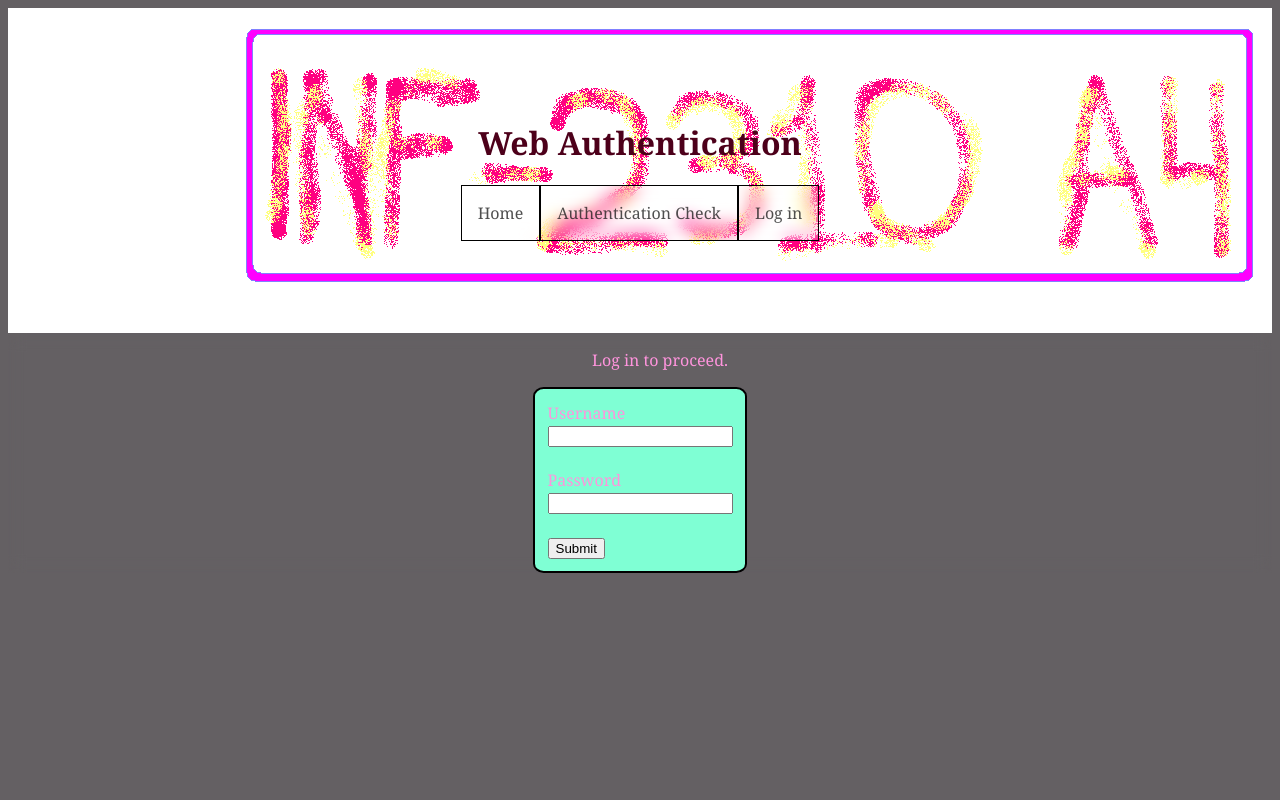
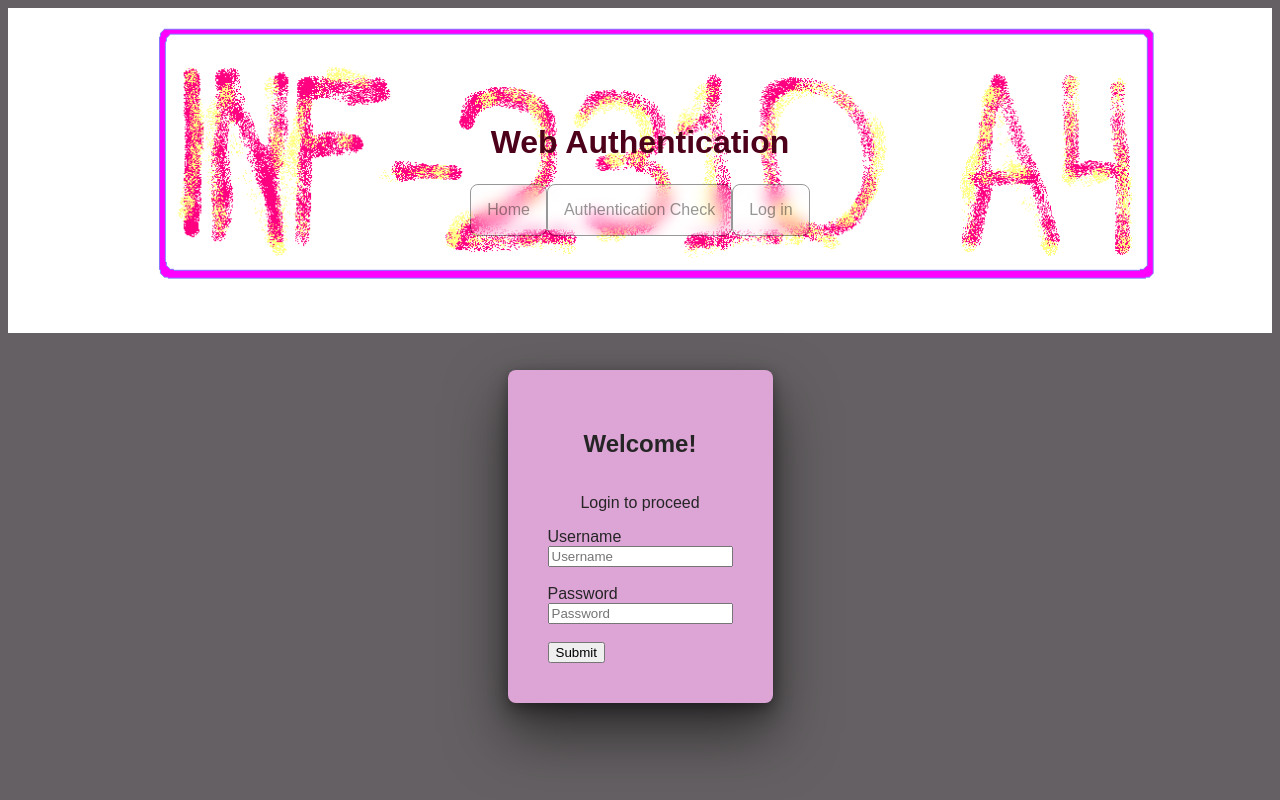
Before and after one commit to Fauxmage/INF-2310-as4, a Flask app: page /login in a window 1280 px wide. Run offline with Flask 3, Linux system fonts and the light colour scheme.

Commit message:
Changed navbar and login + register forms

```diff
--- a/src/app.py
+++ b/src/app.py
@@ -7,6 +7,8 @@ import conf
 app = Flask(__name__, template_folder='templates', static_folder='styles')
 app.secret_key = os.urandom(16)
 
+host = '0.0.0.0'
+port = '443'
 
 @app.route("/")
 def home():
--- a/src/styles/index.css
+++ b/src/styles/index.css
@@ -1,7 +1,7 @@
 
 body {
   background-color: rgba(26, 20, 24, 0.674);
-  font-family: Georgia, 'Times New Roman', Times, serif;
+  font-family: sans-serif;
 }
 
 .header-title {
@@ -16,39 +16,47 @@ body {
   text-align: center;
   color: rgb(77, 0, 26);
   background-image: url(banner.png);
+  background-position: center;
+  background-repeat: no-repeat;
+  position: relative;
+  background-size: cover;
 }
 
 nav {
   width: 100%;
+  border-radius: 8px;
 
 }
 
 nav .main-nav ul {
   list-style: none;
   margin: 0;
-  padding: 0;
+  padding: 2px;
   display: flex;
   overflow: hidden;
   justify-content: center;
+  border-radius: 8px;
 }
 
 nav .main-nav li {
   float: left;
-  border: 1px solid black; /* sets border style, width, and color */
+  border: 1px solid rgba(25, 25, 25, 0.451);
   padding: auto;
+  border-radius: 8px;
 }
 
 nav .main-nav a {
   display: block;
-  color: rgba(25, 25, 25, 0.764);
+  color: rgba(25, 25, 25, 0.451);
   text-align: center;
   padding: 16px 16px;
   text-decoration: none;
   backdrop-filter: blur(8px);
+  border-radius: 8px;
 }
 
 nav li a:hover {
-  background-color: #22222287;
+  color: black;
 }
 
 .main {
@@ -59,32 +67,37 @@ nav li a:hover {
   text-align: center;
   justify-content: center;
   color: rgb(255, 148, 221);
-  backdrop-filter: blur(8px);
 }
 
 
-.right-side {
-  width: 50%;
-  display: block;
+
+.login, .register {
+  color: rgb(37, 37, 37);
+  background: rgb(221, 164, 214);
+  margin: auto;
+  box-shadow: 0px 2px 10px rgba(0,0,0,0.2), 0px 10px 20px rgba(0,0,0,0.3), 0px 30px 60px 1px rgba(0,0,0,0.5);
+  border-radius: 8px;
+  padding: 40px;
+}
+
+.login .head {
+  display: flex;
+  align-items: center;
   justify-content: center;
-  flex-direction: column;
-  text-align: center;
-  overflow: hidden;
-}
-.register-box {
-  justify-content: left;
-  border: 2px solid black; /* sets border style, width, and color */
-  padding: 2%;
-  border-radius: 5%;
-  display: inline-block; /* displays the div as an inline-block element */
-  background-color: aquamarine;
 }
 
 .login-box {
   text-align: left;
-  border: 2px solid black; /* sets border style, width, and color */
-  padding: 2%;
-  border-radius: 5%;
-  display: inline-block; /* displays the div as an inline-block element */
-  background-color: aquamarine;
+  display: inline-block;
 }
+
+.register .head {
+  display: flex;
+  align-items: center;
+  justify-content: center;
+}
+
+.register-box {
+  text-align: left;
+  display: inline-block;
+}
--- a/src/templates/base-auth.html
+++ b/src/templates/base-auth.html
@@ -24,7 +24,7 @@
         </li>
 
         <li>
-          <a href="/authenticated">Authentication Check</a>
+          <a href="/authenticatedweeb">Authentication Check</a>
         </li>
 
         <li>
@@ -51,10 +51,8 @@
 </div>
 
 <div class="main">
-  <div class="right-side">
     {% block content %}
     {% endblock  %}
-  </div>
 </div>
 
 </body>
--- a/src/templates/base.html
+++ b/src/templates/base.html
@@ -10,7 +10,6 @@
 <body>
   <header class="header-bar">
     <div class="header-title">
-
       <h1> Web Authentication </h1>
 
 
@@ -52,9 +51,9 @@
 
       </div>
     </nav>
+</header>
+</div>
 
-  </header>
-</div>
 
 <div class="main">
     {% block content %}
--- a/src/templates/login.html
+++ b/src/templates/login.html
@@ -2,20 +2,29 @@
 
   {% block content %}
 
-    <div class="right-side">
+    <h3>
+    </h3>
 
-      <ul>
-        <a> Log in to proceed.</a>
-      </ul>
+    <section id="login" class="login">
+
+      <div class="head">
+        <h1>Welcome!</h1>
+      </div>
+
+      <p>Login to proceed</p>
+
       <div class="login-box">
         <form method="POST">
         <label for="username">Username</label><br>
-        <input type="text" id="username" name="username"><br><br>
+        <input type="text" id="username" name="username" placeholder="Username" required><br><br>
         <label for="password">Password</label></br>
-        <input type="password" id="password" name="password"><br><br>
+        <input type="password" id="password" name="password" placeholder="Password" required><br><br>
         <input type="submit" value="Submit">
         </form>
       </div>
-    </div>
+
+    </section>
+
+
 
 {% endblock %}
```
Also changed, not shown: src/styles/auth.css (+46 -11 lines), src/templates/authenticatedweeb.html (+8 -6 lines), src/templates/index.html (+36 -32 lines), src/templates/loggedout.html (+2 -5 lines), src/test.db.
